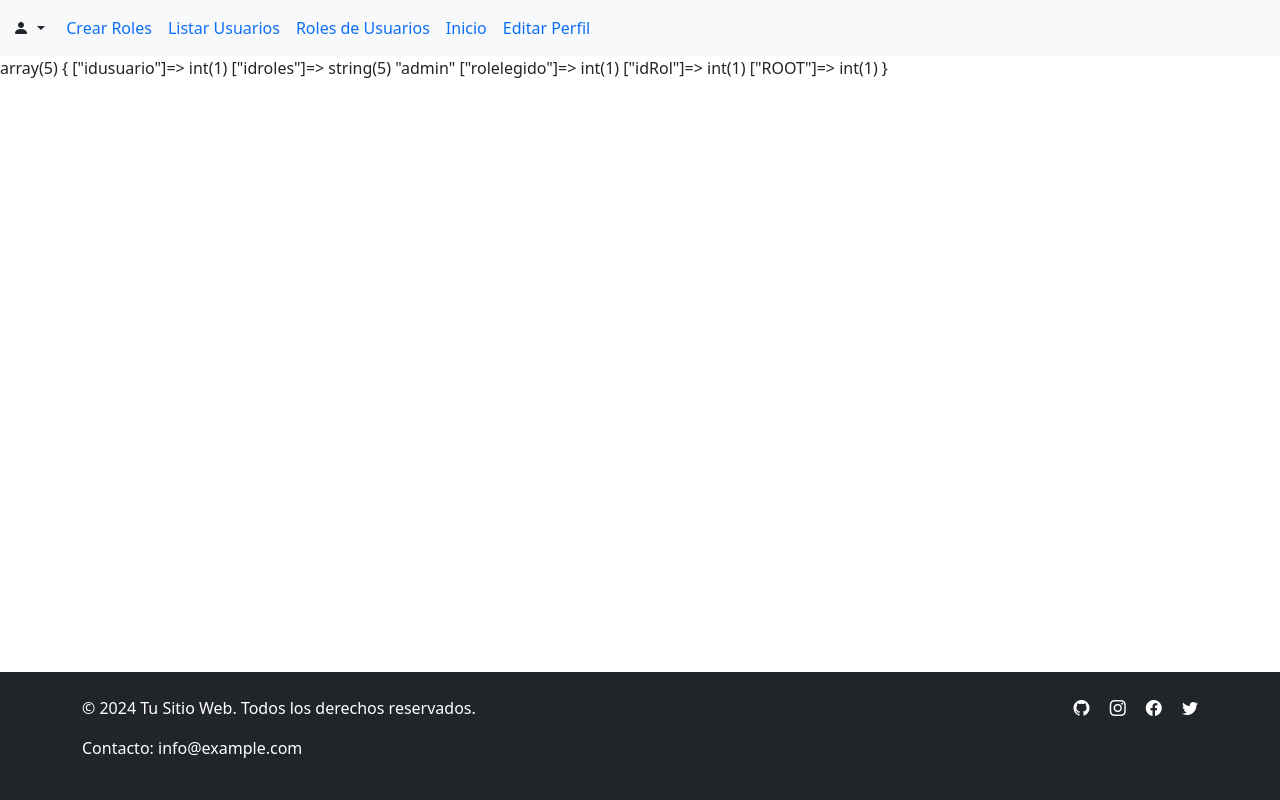
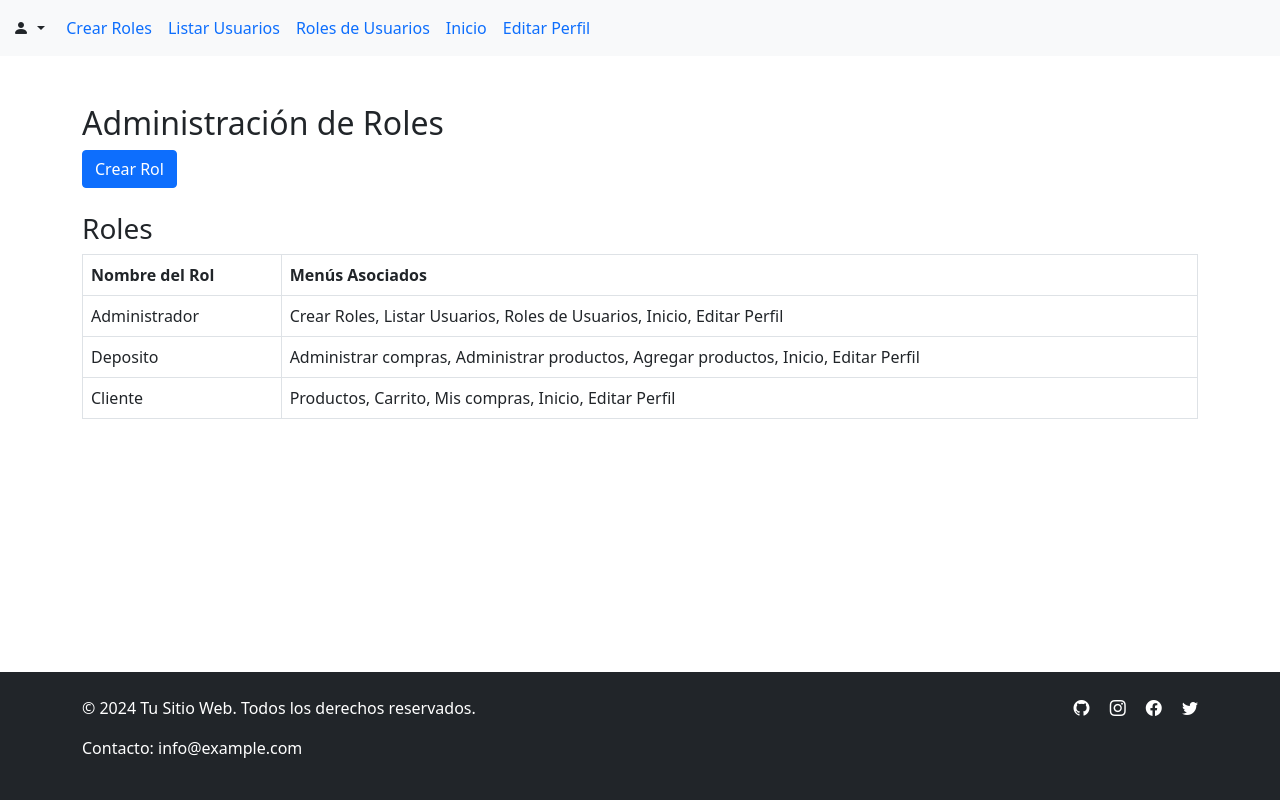
Before and after one commit to AlexisCasimiro/TpFinalFinal, a PHP site: page /Vista/Administrador/crearRol.php in a window 1280 px wide. Run offline with PHP 8.4, Linux system fonts and the light colour scheme; the visitor is signed in with stand-in values (Sample User, id 1); data comes from the database, SQL or seed files in the repository; some libraries are stand-ins or nearby versions.

Commit message:
borrando comentarios

```diff
--- a/Modelo/Menu.php
+++ b/Modelo/Menu.php
@@ -262,7 +262,7 @@ class Menu{
                         $objPadre->cargar();
                     } // fin if
                     $obj->setear($row['idmenu'],$row['menombre'],$row['medescripcion'],$objPadre,$row['medeshabilitado']);
-                    array_push($arrayUsuarios,$obj);
+                    array_push($arrayMenus,$obj);
                     }// fin while
 
 
--- a/Vista/Administrador/crearRol.php
+++ b/Vista/Administrador/crearRol.php
@@ -1,9 +1,91 @@
 <?php
 include_once "../../configuracion.php";
 include_once "../Estructura/nav.php";
-var_dump($_SESSION);
+
+// Obtener la lista de roles usando la clase AbmRol
+$abmRoles = new AbmRol();
+$roles = $abmRoles->buscar(null);
+
+// Obtener la lista de menús usando la clase AbmMenu
+$abmMenus = new AbmMenu();
+$menusDisponibles = $abmMenus->buscar(null);
 ?>
 
+<div class="container mt-5">
+    <h2>Administración de Roles</h2>
+
+    <!-- Botón para crear un nuevo rol -->
+    <button type="button" class="btn btn-primary" data-bs-toggle="modal" data-bs-target="#crearRolModal">
+        Crear Rol
+    </button>
+
+    <!-- Tabla de roles y menús asociados -->
+    <h3 class="mt-4">Roles</h3>
+    <table class="table table-bordered">
+        <thead>
+            <tr>
+                <th scope="col">Nombre del Rol</th>
+                <th scope="col">Menús Asociados</th>
+            </tr>
+        </thead>
+        <tbody>
+            <?php foreach ($roles as $rol): ?>
+                <tr>
+                    <td><?php echo $rol->getDescripcion(); ?></td>
+                    <td>
+                        <?php
+                        $abmMenuRol = new AbmMenuRol;
+                        $menus = $abmMenuRol->buscar(['idrol' => $rol->getId()]);
+                        if ($menus) {
+                            $menuNombres = array_map(function($menu) {
+                                return $menu->getObjMenu()->getNombre(); // Asumiendo que el objeto `Menu` tiene un método `getNombre()`
+                            }, $menus);
+                            echo implode(', ', $menuNombres); // Mostrar los nombres de los menús separados por comas
+                        } else {
+                            echo 'No hay menús asociados';
+                        }
+                        ?>
+                    </td>
+                </tr>
+            <?php endforeach; ?>
+        </tbody>
+    </table>
+</div>
+
+<!-- Modal para crear un nuevo rol -->
+<div class="modal fade" id="crearRolModal" tabindex="-1" aria-labelledby="crearRolModalLabel" aria-hidden="true">
+    <div class="modal-dialog">
+        <div class="modal-content">
+            <div class="modal-header">
+                <h5 class="modal-title" id="crearRolModalLabel">Crear Nuevo Rol</h5>
+                <button type="button" class="btn-close" data-bs-dismiss="modal" aria-label="Close"></button>
+            </div>
+            <div class="modal-body">
+                <form id="crearRolForm" action="procesar_creacion_rol.php" method="POST">
+                    <div class="mb-3">
+                        <label for="nombreRol" class="form-label">Nombre del Rol</label>
+                        <input type="text" class="form-control" id="nombreRol" name="nombreRol" required>
+                    </div>
+                    <div class="mb-3">
+                        <label for="opcionesMenu" class="form-label">Opciones de Menú</label>
+                        <div id="opcionesMenu">
+                            <!-- Generar checkboxs dinamicamente para cada menú disponible -->
+                            <?php foreach ($menusDisponibles as $menu): ?>
+                                <div class="form-check">
+                                    <input class="form-check-input" type="checkbox" value="<?php echo $menu->getId(); ?>" id="menu<?php echo $menu->getId(); ?>" name="menus[]">
+                                    <label class="form-check-label" for="menu<?php echo $menu->getId(); ?>">
+                                        <?php echo $menu->getNombre(); ?>
+                                    </label>
+                                </div>
+                            <?php endforeach; ?>
+                        </div>
+                    </div>
+                    <button type="submit" class="btn btn-success">Crear Rol</button>
+                </form>
+            </div>
+        </div>
+    </div>
+</div>
 
 <?php
 include_once "../Estructura/footer.php";
--- a/Vista/Cliente/comprasCliente.php
+++ b/Vista/Cliente/comprasCliente.php
@@ -26,7 +26,7 @@ if (!empty($compras)) {
 
             // Evitamos procesar compras en estado "carrito"
             $ultimoEstadoTipo = $ultimoEstado->getObjCompraEstadoTipo()->getId();
-            if ($ultimoEstadoTipo == 5) { // Suponiendo que el ID del estado "carrito" es 5
+            if ($ultimoEstadoTipo == 5) {
                 continue;
             }
 
--- a/Vista/Cliente/editarPerfil.php
+++ b/Vista/Cliente/editarPerfil.php
@@ -1,12 +1,8 @@
 <?php
 include_once "../../configuracion.php";
 include_once "../Estructura/nav.php";
-//dia 2 del 4 tuve un error de no inicializar el session_start() en el ver menu, o sea me faltaba el script ver menu y en ese script estaba el new Session;
-// lo siguiente todavia no va hasta no tener el vermenu creado
 $usuario = $session->getUsuario();
 
-//$usuario=$SESSION->getUsuario();
-//var_dump($usuario);
 ?>
 <?php
 // Verificar si hay un parámetro de error en la URL
--- a/Vista/Cliente/indexCliente.php
+++ b/Vista/Cliente/indexCliente.php
@@ -56,6 +56,5 @@ if (count($colProductos)>0){
 </div>
 
 <?php
-echo $_SESSION['idusuario'];//eliminar
 include_once "../Estructura/footer.php";
 ?>
--- a/Vista/Deposito/administrarProductos.php
+++ b/Vista/Deposito/administrarProductos.php
@@ -27,8 +27,6 @@ if (isset($_POST['idproducto'])) {
     $cantProducto = $producto->getCantStock();
     $imagenProducto = $producto->getImagen();
 }
-echo $idProductoBuscar['idproducto'];
-var_dump($datos);
 
 // Verificar si hay un parámetro de error en la URL
 $error=isset($_GET['error']) ? $_GET['error'] : null;
--- a/Vista/Js/editarProductoo.js
+++ b/Vista/Js/editarProductoo.js
@@ -78,7 +78,6 @@ $(document).ready(function() {
                 error: function(xhr, status, error) {
                     // Manejar errores de la solicitud AJAX
                     console.error('Error en la solicitud AJAX:', error);
-                    // Puedes mostrar un mensaje de error al usuario aquí si lo deseas
                 }
             });
         }
--- a/Vista/Js/modificarUsuario.js
+++ b/Vista/Js/modificarUsuario.js
@@ -41,7 +41,6 @@ function habilitarUsuario(userId) {
             error: function(xhr, status, error) {
                 // Manejar errores de la solicitud AJAX
                 console.error('Error en la solicitud AJAX:', error);
-                // Puedes mostrar un mensaje de error al usuario aquí si lo deseas
             }
         });
         $('#confirmModal').modal('hide');
```
